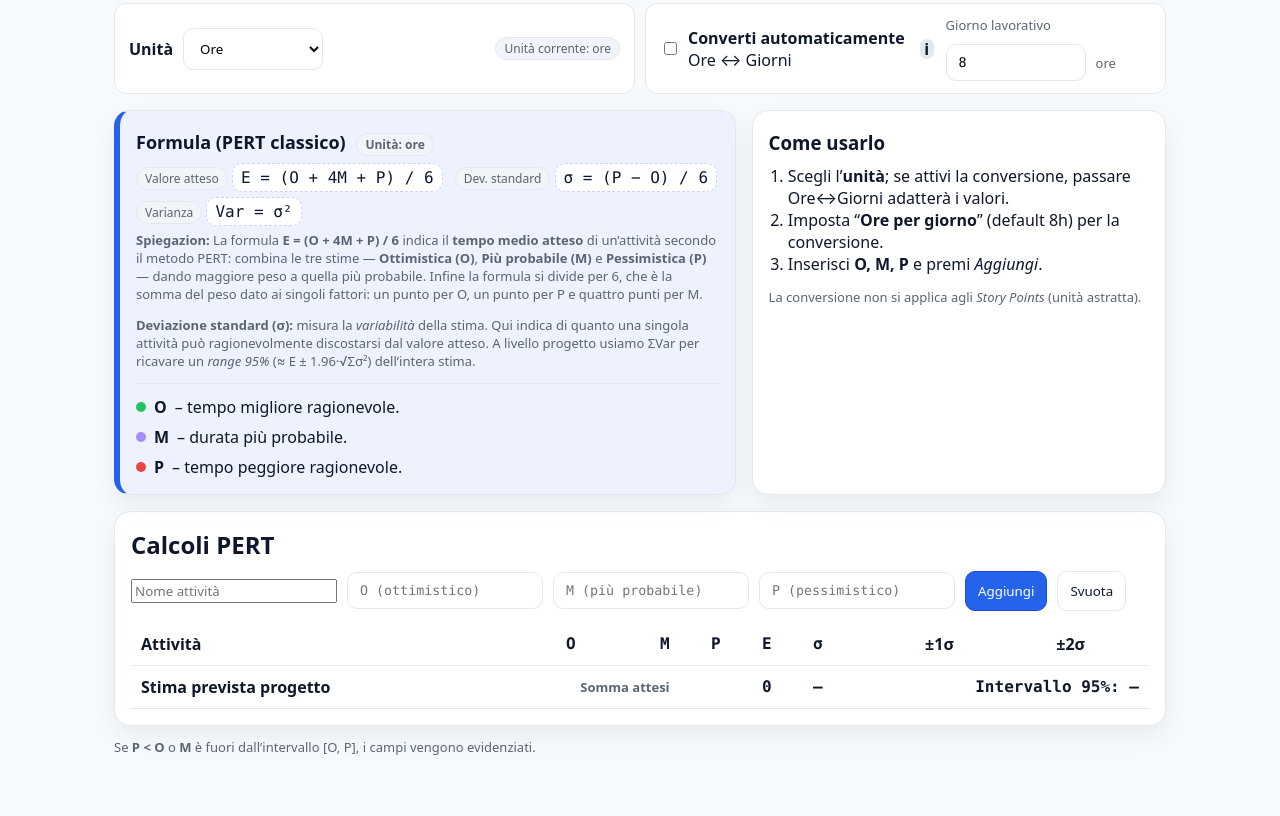
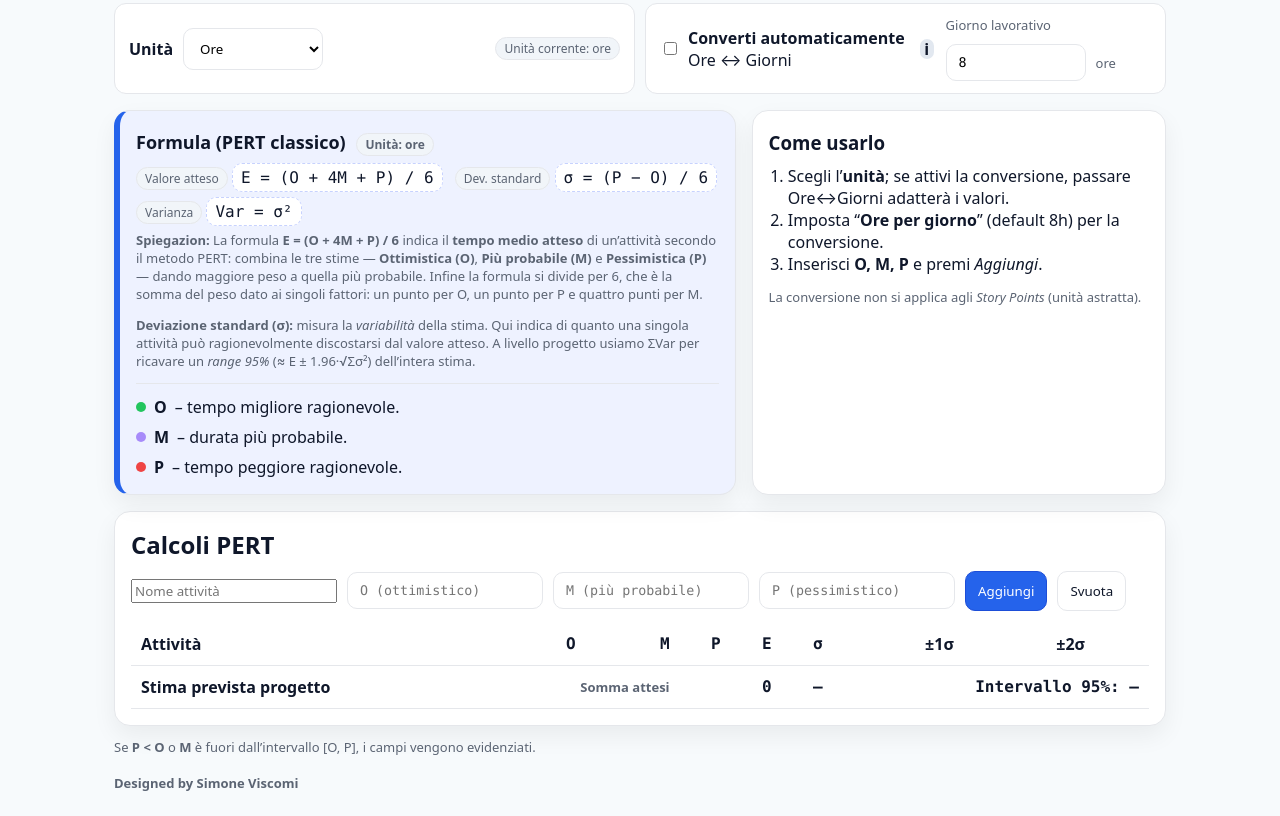
Before and after one commit to WabiVis/DEX, a plain HTML site: page index.html in a window 1280 px wide. Shown: the part 459-1275 px from the top of the page. Before the commit the page ends 1239 px from the top, so only its background shows below. Drawn offline with Linux system fonts and the light colour scheme.

Commit message:
Update index.html

```diff
--- a/index.html
+++ b/index.html
@@ -206,7 +206,7 @@ Infine la formula si divide per 6, che è la somma del peso dato ai singoli fatt
 </table>
 </section>
 <footer class="muted" style="margin-top:12px">
-    Se <strong>P &lt; O</strong> o <strong>M</strong> è fuori dall’intervallo [O, P], i campi vengono evidenziati.
+    Se <strong>P &lt; O</strong> o <strong>M</strong> è fuori dall’intervallo [O, P], i campi vengono evidenziati.<br><br> <strong>Designed by Simone Viscomi</strong>
   </footer>
 </div>
 <script>
```
